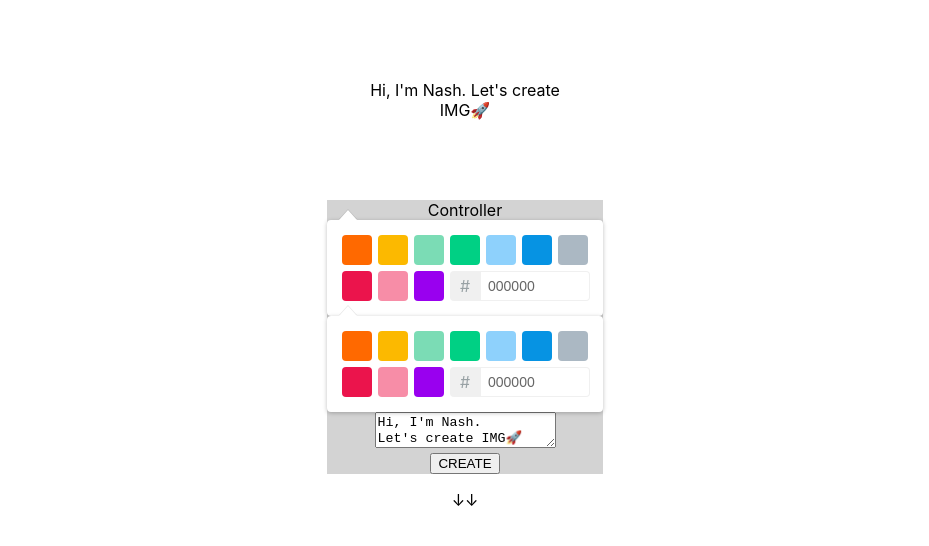
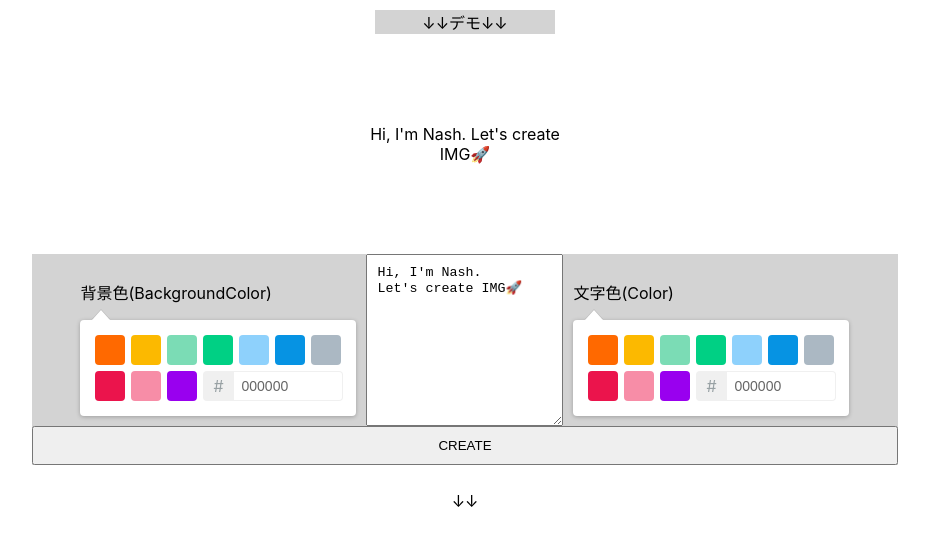
Before and after one commit to snamiki1212/example-react-redux-icatch, a React (Create React App) app: page / in a window 1280 px wide. Shown: the top 546 px of the page, without its empty margins (175-1104 px from the left). Built offline with nearby package versions, Linux system fonts and the light colour scheme.

Commit message:
Update css design

```diff
--- a/src/components/Demo.js
+++ b/src/components/Demo.js
@@ -7,6 +7,10 @@ const Demo = ({
   inputText,
 }) => {
   return(
+    <div>
+      <p
+        style={{backgroundColor: 'lightgray', margin: '10px',}}
+      >↓↓デモ↓↓</p>
       <div
         id={GENERATER_INPUT_ID}
         style={{
@@ -23,6 +27,7 @@ const Demo = ({
       >
         {inputText}
       </div>
+    </div>
   );
 };
 
--- a/src/containers/Controller.js
+++ b/src/containers/Controller.js
@@ -15,24 +15,47 @@ const Controller = ({
   backgroundColor,
   inputText,
 }) => {
+  const colorPickerCSS = {
+    textAlign: 'left',
+    padding: '10px',
+  };
+
   return(
-    <div style={{ backgroundColor: 'lightgray' }}>
-      Controller
-      <TwitterPicker
-        color={backgroundColor}
-        onChangeComplete={(color) => updateBackgroundColor(color.hex)}
-      />
-      <TwitterPicker
-        color={stringColor}
-        onChangeComplete={(color) => updateStringColor(color.hex)}
-      />
+    <div style={{
+      backgroundColor: 'lightgray',
+      display: 'flex',
+      flexWrap: 'wrap',
+      justifyContent: 'center',
+      margin: '10px',
+    }} >
+      <div style={colorPickerCSS}>
+        <p>背景色(BackgroundColor)</p>
+        <TwitterPicker
+          color={backgroundColor}
+          onChangeComplete={(color) => updateBackgroundColor(color.hex)}
+        />
+      </div>
       <textarea
         value={inputText}
         type='textarea'
         onChange={(e) => updateInputText(e.currentTarget.value)}
+        style={{padding: '10px', }}
       />
+      <div style={colorPickerCSS}>
+        <p>文字色(Color)</p>
+        <TwitterPicker
+          color={stringColor}
+          onChangeComplete={(color) => updateStringColor(color.hex)}
+        />
+      </div>
+
       <br />
-      <button onClick={() => generate()}>CREATE</button>
+      <button
+        style={{ width: '100%', padding: '10px', }}
+        onClick={() => generate()}
+      >
+        CREATE
+      </button>
     </div>
   )
 }
```
Lines whose indentation alone changed are shown as unchanged.
